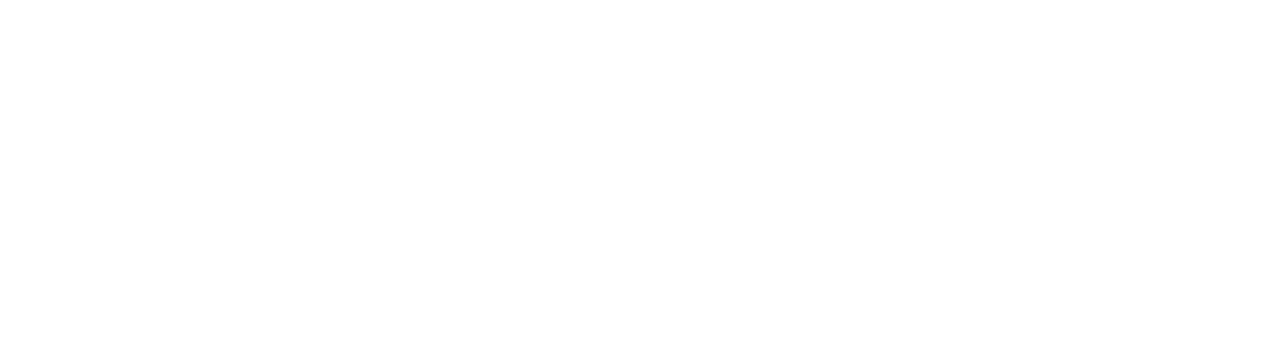
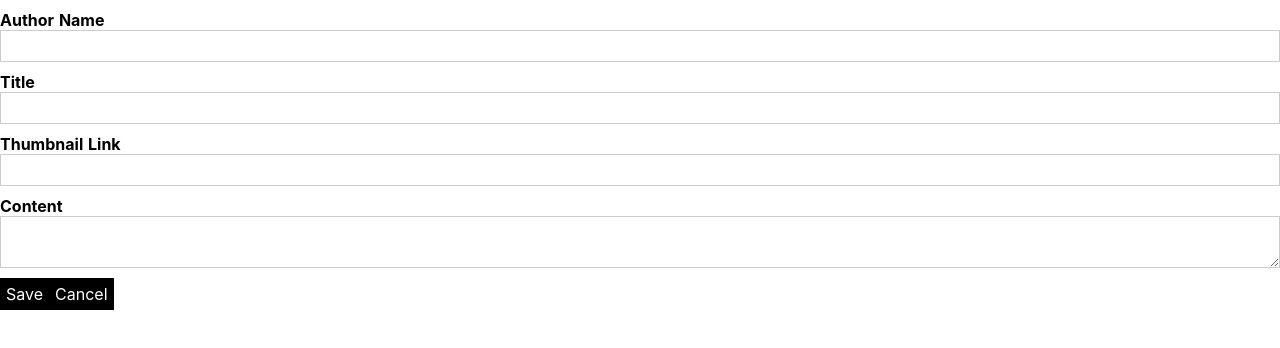
Before and after one commit to prateekvarma/Nuxt-Blog, a Nuxt app: page /admin/new-post in a window 1280 px wide. Shown: the top 348 px of the page. Built offline with nearby package versions, Linux system fonts and the light colour scheme.

Commit message:
created structure for new-post index page

```diff
--- a/pages/admin/new-post/index.vue
+++ b/pages/admin/new-post/index.vue
@@ -1,7 +1,44 @@
 <template>
     <div>
         <section>
-
+            <form @submit.prevent="onSave">
+                <app-control-input v-model="editedPost.author">Author Name</app-control-input>
+                <app-control-input v-model="editedPost.title">Title</app-control-input>
+                <app-control-input v-model="editedPost.thumbnailLink">Thumbnail Link</app-control-input>
+                <app-control-input controlType="textarea" v-model="editedPost.content">Content</app-control-input>
+                <app-button type="submit">Save</app-button>
+                <app-button type="buttom" @click="onCancel">Cancel</app-button>
+            </form>
         </section>
     </div>
 </template>
+
+<script>
+import AppControlInput from '~/components/UI/AppControlInput.vue'
+import AppButton from '~/components/UI/AppButton.vue'
+export default {
+    data() {
+        return {
+            editedPost: {
+                author: '',
+                title: '',
+                thumbnailLink: '',
+                content: ''
+            }
+        }
+    },
+    components: {
+        AppControlInput,
+        AppButton
+    },
+    methods: {
+        onSave() {
+
+        },
+        onCancel() {
+
+        }
+    }
+
+}
+</script>
```
